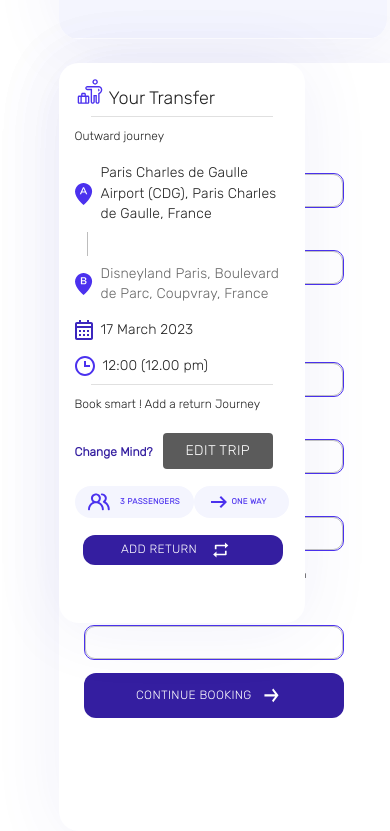
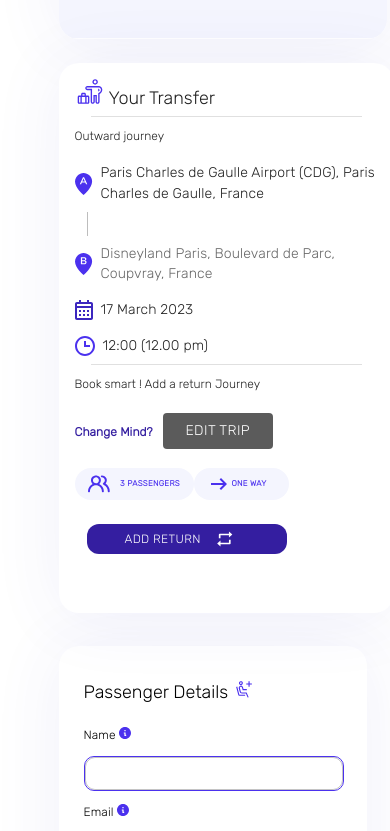
Before and after one commit to issa1997/Paris-flex-dev, a React (Create React App) app in the folder client/: page / in a window 390 px wide. Shown: the part 685-1516 px from the top of the page. Built offline with nearby package versions, Linux system fonts and the light colour scheme.

Commit message:
reponsive of your transfer component

```diff
--- a/client/src/components/passenger-detail-summary/index.css
+++ b/client/src/components/passenger-detail-summary/index.css
@@ -102,7 +102,7 @@
 }
 @media (max-width: 768px) {
   .card-styles.css-bhp9pd-MuiPaper-root-MuiCard-root  {
-    width: 300px !important;
+    width: 30% !important;
     height: 480px !important;
     text-align: center;
   }
--- a/client/src/components/passenger-details-form/index.css
+++ b/client/src/components/passenger-details-form/index.css
@@ -59,9 +59,13 @@
   line-height: 16px !important;
   color: #000000 !important;
 }
+.submit-icon-style{
+  margin: 0 7px;
+}
 @media (max-width: 768px) {
   .passenger-detail-card-style.css-bhp9pd-MuiPaper-root-MuiCard-root {
-    width: 300px !important;
+    top: 1331px;
+    width: 258px !important;
     height: 700px !important;
   }
   .submit-styles.css-1e6y48t-MuiButtonBase-root-MuiButton-root {
--- a/client/src/components/your-transfer/index.css
+++ b/client/src/components/your-transfer/index.css
@@ -79,3 +79,11 @@
   margin: 10px !important;
 
 }
+
+@media (max-width: 768px) {
+  .main-card-style {
+    width: 86% !important;
+    height: 550px !important;
+    margin: 0 auto;
+  }
+}
```
